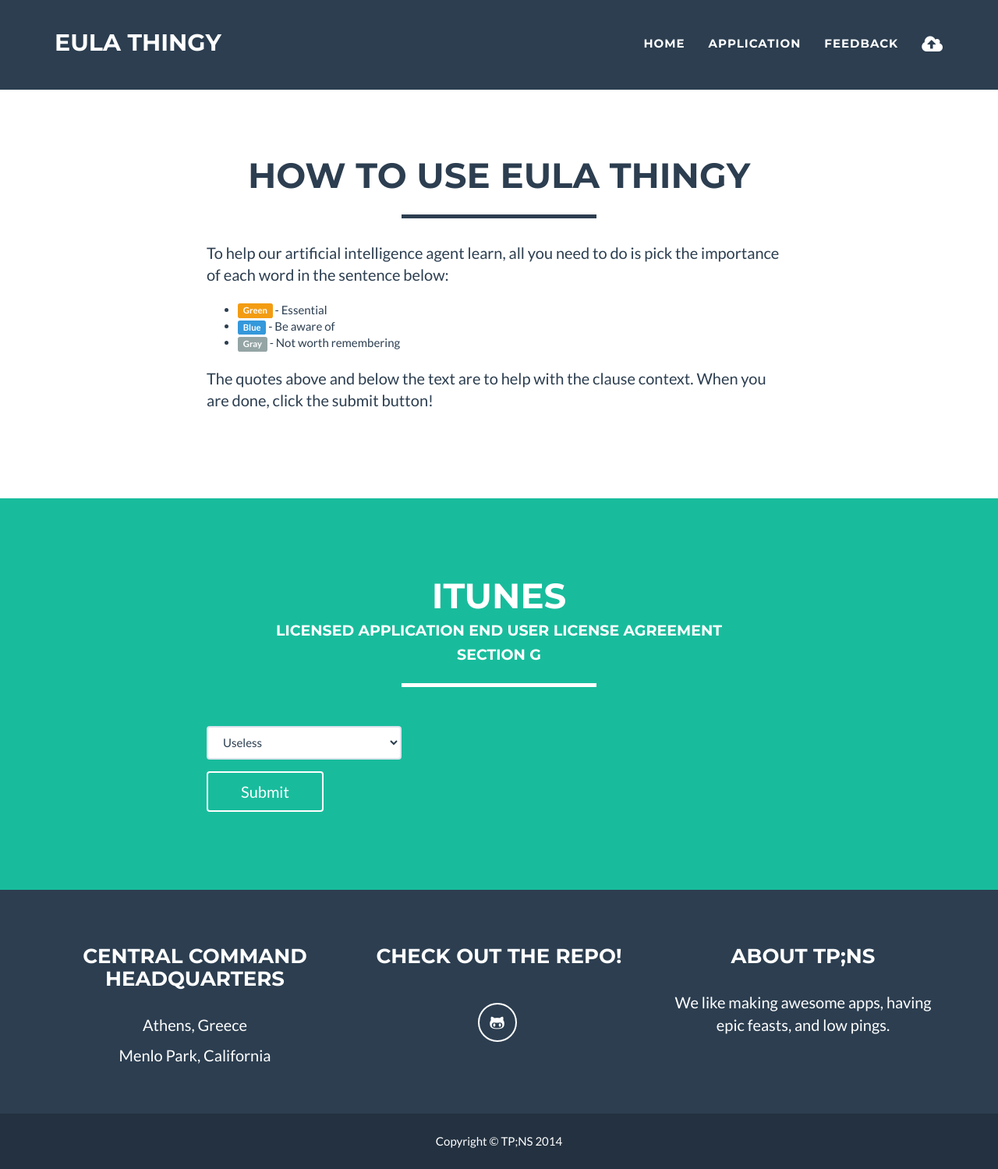
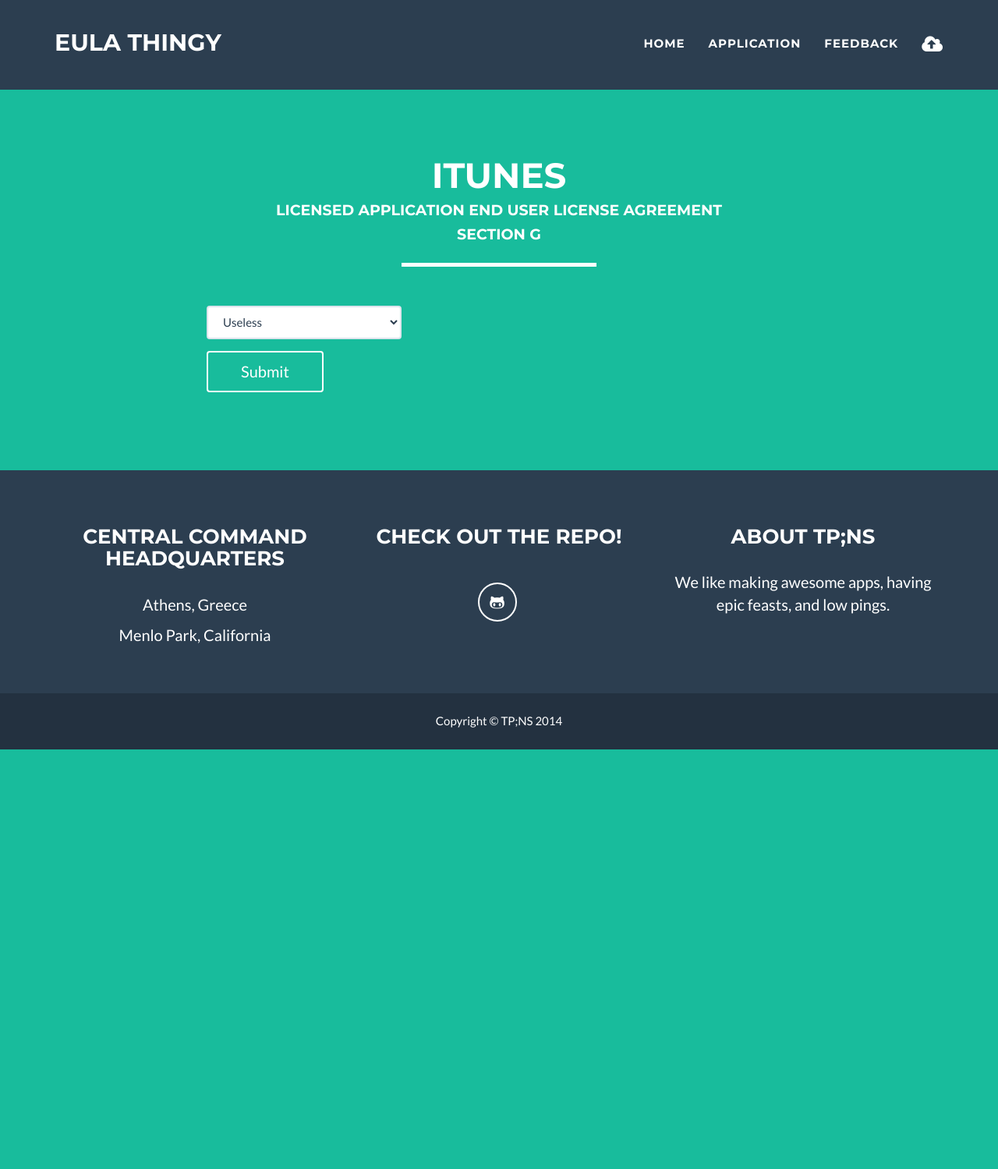
Before and after one commit to NoahLE/EULAThingy, a Django app: template eulathingy/templates/dashboard/app.html in a window 1280 px wide. Shown: the whole page at 78% size. After the commit the page ends 961 px from the top, so only its background shows below. Run offline with Django 3.2, Linux system fonts and the light colour scheme; the template is opened without the code that fills it, so the values that code supplies are empty; parts of the project's set-up code (start-up, migrations or seed data) failed here and were passed over; some libraries are stand-ins or nearby versions.

Commit message:
fixed app view

```diff
--- a/eulathingy/dashboard/views.py
+++ b/eulathingy/dashboard/views.py
@@ -22,9 +22,9 @@ def app(request):
     context = RequestContext(request)
 
     # find least voted on document
-    sad_doc = ThingysString.objects.order_by('string_rating').slice(-1)
+    sad_doc = ThingysString.objects.order_by('string_rating')
     # sort by least voted on strings
-    sad_doc = sad_doc.objects.order_by('rating')[-1]  # foreign key
+    # sad_doc = sad_doc.objects.order_by('rating')  # foreign key
     # pick bottom string and two surrounding strings
 
     # send as output
--- a/eulathingy/templates/dashboard/app.html
+++ b/eulathingy/templates/dashboard/app.html
@@ -4,31 +4,10 @@
 {% include 'dashboard/base_components/topnav.html' %}
 
 {% block content %}
-    <!-- About Section -->
-    <section id="about" style="margin-top: 100px;">
-        <div class="container">
-            <div class="row">
-                <div class="col-lg-12 text-center">
-                    <h2>How to use EULA Thingy</h2>
-                    <hr class="star-primary">
-                </div>
-            </div>
-            <div class="row">
-                <div class="col-lg-8 col-lg-offset-2">
-                    <p>To help our artificial intelligence agent learn, all you need to do is pick the importance of each word in the sentence below:</p>
-                    <ul style="margin-top: 20px;margin-bottom: 20px;">
-                        <li><span class="label label-warning">Green</span> - Essential</li>
-                        <li><span class="label label-info">Blue</span> - Be aware of</li>
-                        <li><span class="label label-default">Gray</span> - Not worth remembering</li>
-                    </ul>
-                    <p>The quotes above and below the text are to help with the clause context. When you are done, click the submit button!</p>
-                </div>
-            </div>
-        </div>
-    </section>
+
 
     <!-- Example Section -->
-    <section id="Examples" class="success">
+    <section id="Examples" class="success" style="margin-top: 100px;">
         <div class="container">
             <div class="row">
                 <div class="col-lg-12 text-center text-lowercase">
--- a/eulathingy/templates/uploads/upload.html
+++ b/eulathingy/templates/uploads/upload.html
@@ -9,7 +9,7 @@
     <div class="container">
         <div class="row">
             <div class="col-lg-12 text-center">
-                <h2>Contribute</h2>
+                <h2>File Upload</h2>
                 <hr class="star-primary">
             </div>
         </div>
@@ -17,6 +17,7 @@
             <div class="col-lg-offset-1 col-lg-10">
                 <form id="upload-thingy" role="form" method="POST"
                       action="/uploads/submit/" enctype="multipart/form-data">
+                    <input type="text" class="form-control" />
                     <input type="file" name="upload_file">
                     <button type="submit" class="btn btn-default">Submit
                     </button>
```
